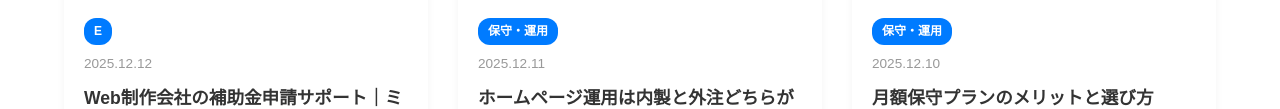
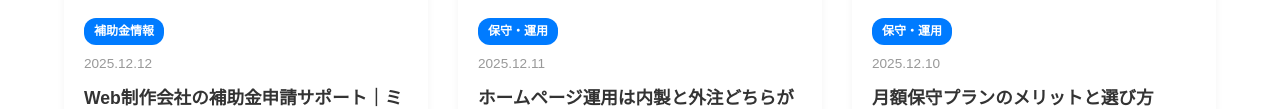
Before and after one commit to nyandafulworld/test-miakiss, a plain HTML site: page blog.html in a window 1280 px wide. Shown: the part 446-555 px from the top of the page. Drawn offline with Linux system fonts and the light colour scheme.

Commit message:
ブログカテゴリバッジの表示修正
- カテゴリD（用語解説）とE（補助金情報）を追加
- blog.htmlとindex.htmlのgetCategoryName関数を更新
- カテゴリEの記事が「E」ではなく「補助金情報」と正しく表示されるように修正

```diff
--- a/blog.html
+++ b/blog.html
@@ -245,6 +245,8 @@
                 'A': '新規制作',
                 'B': '保守・運用',
                 'C': '課題解決',
+                'D': '用語解説',
+                'E': '補助金情報',
                 'other': 'その他'
             };
             return categories[category] || category;
```
Also changed, not shown: index.html (+2 -0 lines).
